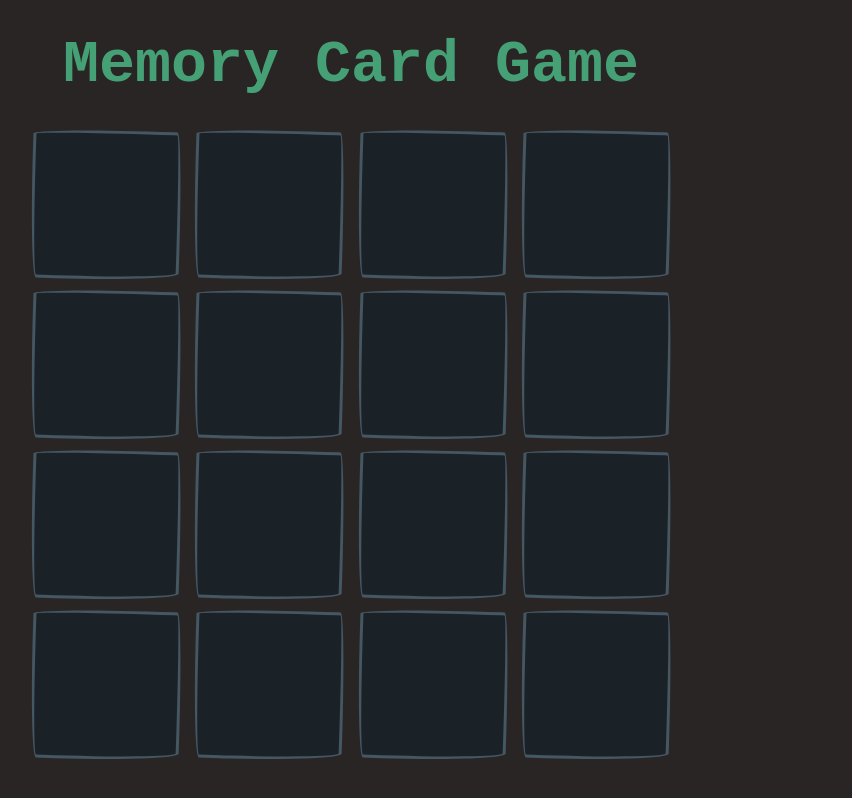
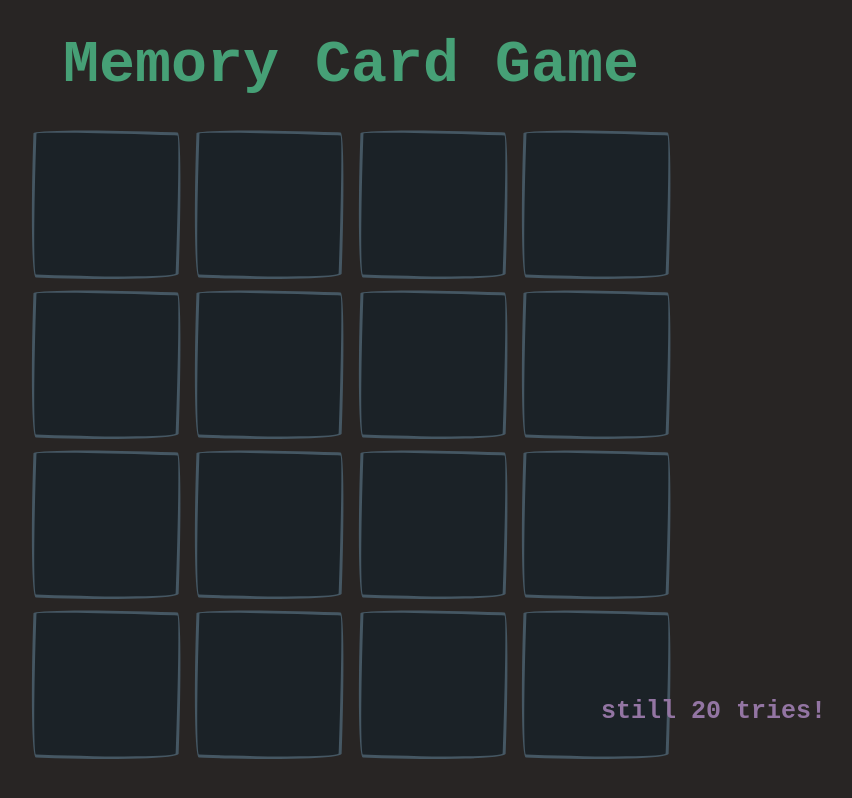
Before and after one commit to irismorar/REACT-memoryCardGame, a React (Vite) app: page / in a window 1280 px wide. Shown: the whole page, without its empty margins (289-1141 px from the left). Built offline with nearby package versions, Linux system fonts and the light colour scheme.

Commit message:
fix reverse counter mechanism

```diff
--- a/src/App.css
+++ b/src/App.css
@@ -61,9 +61,9 @@ main {
 
 .attempts {
   position: absolute;
-  right: -10rem;
-  bottom: -1rem ;
-  width: 15rem;
+  right: -18rem;
+  bottom: 0;
+  width: 25rem;
   font-size: 2.5rem;
   font-weight: 600;
   color: hsla(279, 20%, 55%, 1);
--- a/src/App.jsx
+++ b/src/App.jsx
@@ -17,7 +17,7 @@ export default function App() {
       <h1
         style={{
           color:
-            currentCardPairIndices.length !== 0 || movesCounter !== 0
+            currentCardPairIndices.length !== 0 || movesCounter !== 20
               ? "hsla(152, 39%, 20%, 1)"
               : "hsla(152, 39%, 45%, 1)",
         }}
@@ -43,34 +43,20 @@ export default function App() {
           })}
         </section>
         {!!movesCounter &&
-          (movesCounter <= 1 ? (
-            <div
-              className="attempts"
-              style={{
-                textDecorationThickness: `${movesCounter}px`,
-              }}
-            >
-              {movesCounter} try!
-            </div>
+          (movesCounter === 1 ? (
+            <div className="attempts">still {movesCounter} try!</div>
           ) : (
-            <div
-              className="attempts"
-              style={{
-                textDecorationThickness: `${movesCounter}px`,
-              }}
-            >
-              {movesCounter} tries!
-            </div>
+            <div className="attempts">still {movesCounter} tries!</div>
           ))}
       </main>
 
-      {movesCounter <= 20 && flippedUpCardIndices.length === 16 && (
+      {movesCounter >= 0 && flippedUpCardIndices.length === 16 && (
         <div className="alert-container">
           <div className="alert-message">{winningMessage}</div>
         </div>
       )}
 
-      {movesCounter === 20 && flippedUpCardIndices.length < 16 && (
+      {movesCounter === 0 && flippedUpCardIndices.length < 16 && (
         <div className="alert-container">
           <div className="alert-message">{lossMessage}</div>
         </div>
--- a/src/useMemoryCardsLogic.js
+++ b/src/useMemoryCardsLogic.js
@@ -39,9 +39,9 @@ const winningMessages = [
   `Victory! The legends have been updated.`,
   `Congrats! Achievement unlocked: TOTAL DOMINATION!`,
   `Congrats! You’ve successfully embarrassed your opponents.`,
-  `High five! You made the pixels proud.`,
-  `Your victory has been documented for future generations.`,
-  `You didn’t just win, you redefined winning.`,
+  `High five! You made the pixels proud. Congrats!`,
+  `Your victory has been documented for future generations. Proud!`,
+  `Extraordinary! You didn’t just win, you redefined winning.`,
 ];
 
 const shuffleWinningMessages = () => {
@@ -68,7 +68,7 @@ const areCardsIdentical = (card1, card2) => {
 export function useMemoryCardsLogic() {
   const [flippedUpCardIndices, setFlippedUpCardIndices] = useState([]); //all indeces of the cards flipped up
   const [currentCardPairIndices, setCurrentCardPairIndices] = useState([]);
-  const [movesCounter, setMovesCounter] = useState(0);
+  const [movesCounter, setMovesCounter] = useState(20);
 
   function flipCardUp(cardIndex) {
     if (currentCardPairIndices.length < 2) {
@@ -77,7 +77,7 @@ export function useMemoryCardsLogic() {
       });
       if (currentCardPairIndices.length === 1) {
         setMovesCounter((counter) => {
-          return counter + 1;
+          return counter - 1;
         });
         const card1Index = currentCardPairIndices[0];
         const card2Index = cardIndex;
```
